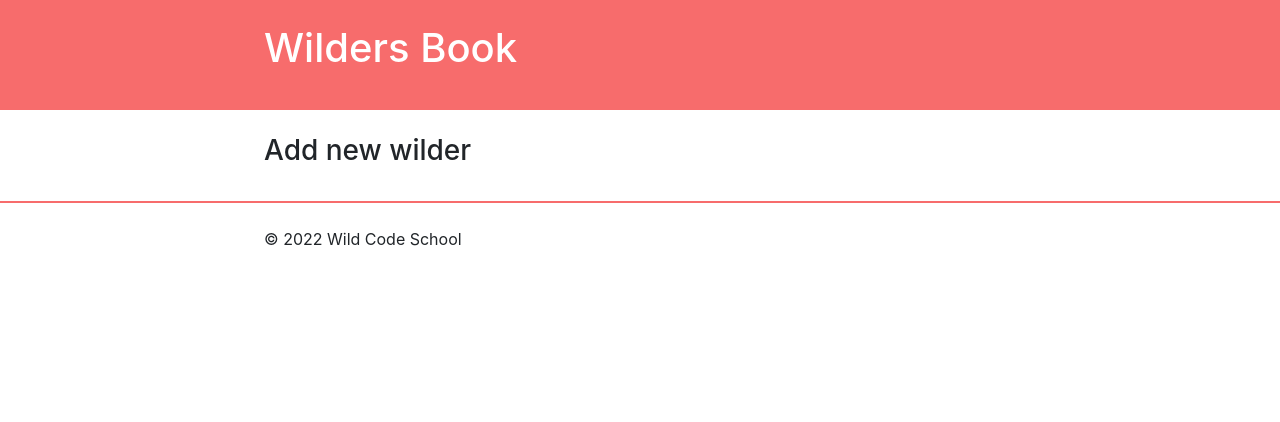
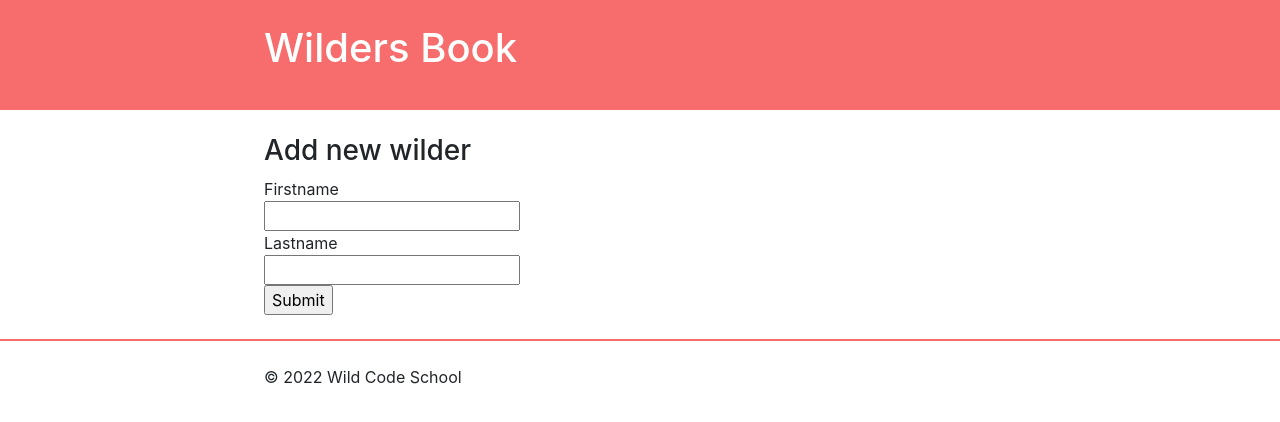
Before and after one commit to VianneyAccart/WS5S22-First-Project, a React (Create React App) app in the folder web-app/: page /create-wilder in a window 1280 px wide. Shown: the top 422 px of the page. Built offline with nearby package versions, Linux system fonts and the light colour scheme.

Commit message:
Add creation form and error handling

```diff
--- a/web-app/package.json
+++ b/web-app/package.json
@@ -12,6 +12,7 @@
     "react-dom": "^18.2.0",
     "react-router-dom": "^6.4.0",
     "react-scripts": "5.0.1",
+    "react-toastify": "^9.0.8",
     "web-vitals": "^2.1.4"
   },
   "scripts": {
--- a/web-app/src/pages/CreateWilder/CreateWilder.js
+++ b/web-app/src/pages/CreateWilder/CreateWilder.js
@@ -1,8 +1,63 @@
+import { useState } from "react";
+import { createWilder } from "./rest";
+import { toast, ToastContainer } from "react-toastify";
+import "react-toastify/dist/ReactToastify.css";
+
 const CreateWilder = () => {
+  const [firstname, setFirstname] = useState("");
+  const [lastname, setLastname] = useState("");
+
+  const submit = async () => {
+    try {
+      await createWilder(firstname, lastname);
+      toast.success(`Wilder ${firstname} ${lastname} created successfully !`);
+      setFirstname("");
+      setLastname("");
+    } catch (error) {
+      toast.error(error.message);
+    }
+  };
+
   return (
     <>
       <h2>Add new wilder</h2>
-      <form action=""></form>
+      <form
+        onSubmit={async (event) => {
+          event.preventDefault();
+          await submit();
+        }}
+      >
+        <label htmlFor="firstname">
+          Firstname
+          <br />
+          <input
+            type="text"
+            id="firstname"
+            name="firstname"
+            value={firstname}
+            onChange={(event) => {
+              setFirstname(event.target.value);
+            }}
+          ></input>
+        </label>
+        <br />
+        <label htmlFor="lastname">
+          Lastname
+          <br />
+          <input
+            type="text"
+            id="lastname"
+            name="lastname"
+            value={lastname}
+            onChange={(event) => {
+              setLastname(event.target.value);
+            }}
+          ></input>
+        </label>
+        <br />
+        <input type="submit" value="Submit" />
+      </form>
+      <ToastContainer />
     </>
   );
 };
--- /dev/null
+++ b/web-app/src/pages/CreateWilder/rest.js
@@ -0,0 +1,14 @@
+export async function createWilder(firstname, lastname) {
+  try {
+    const response = await fetch("/wilders", {
+      method: "POST",
+      headers: { "Content-Type": "application/json" },
+      body: JSON.stringify({ firstname, lastname }),
+    });
+    const newWilder = await response.json();
+    if (!response.ok) throw Error(await response.json());
+    return newWilder;
+  } catch (error) {
+    throw Error("Unable to reach the server. Check your internet connection");
+  }
+}
--- a/web-app/src/pages/Home/Home.js
+++ b/web-app/src/pages/Home/Home.js
@@ -3,6 +3,7 @@ import Wilder from "../../components/Wilder/Wilder";
 import { useEffect, useState } from "react";
 import Loader from "../../components/Loader/Loader";
 import { Link } from "react-router-dom";
+import { fetchWilders } from "./rest";
 
 const Home = () => {
   const [wilders, setWilders] = useState(null);
@@ -10,8 +11,7 @@ const Home = () => {
 
   useEffect(() => {
     (async () => {
-      const response = await fetch("/wilders");
-      const wilders = await response.json();
+      const wilders = await fetchWilders();
       setWilders(wilders);
       setIsLoading(false);
     })();
--- /dev/null
+++ b/web-app/src/pages/Home/rest.js
@@ -0,0 +1,5 @@
+export async function fetchWilders() {
+  const response = await fetch("/wilders");
+  const wilders = await response.json();
+  return wilders;
+}
```
Also changed, not shown: 1 other file (tests, documents, lock files or other folders).
